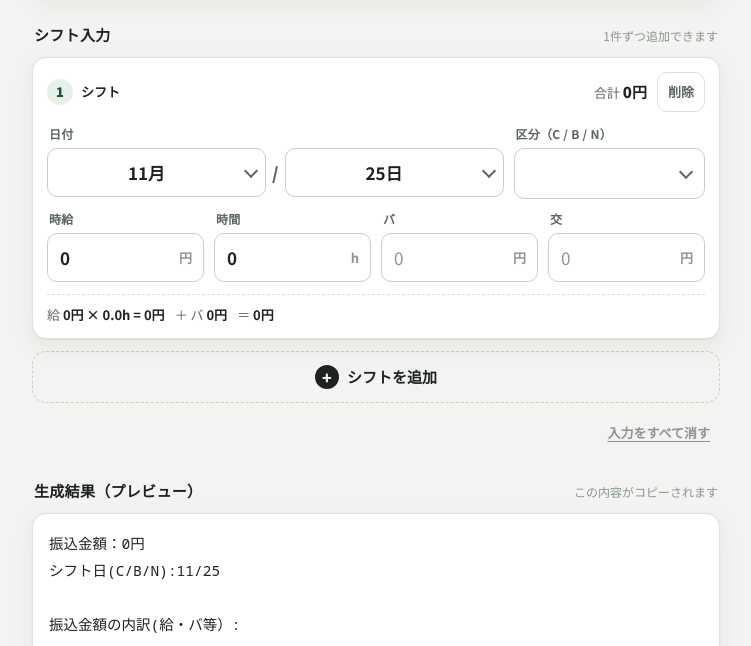
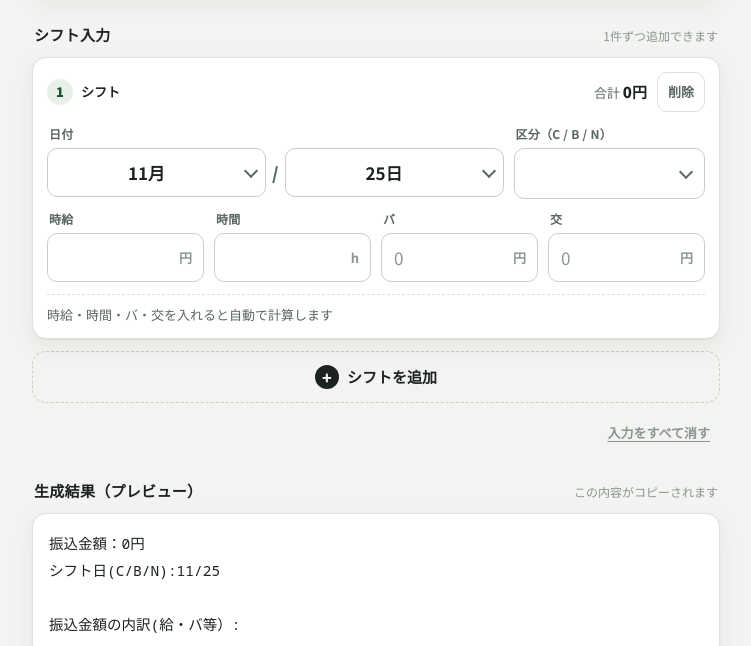
Before and after one commit to inakuntomato/furikomi-shinsei, a plain HTML site: page index.html in a window 1280 px wide. Shown: the part 154-800 px from the top of the page, without its empty margins (264-1015 px from the left). Drawn offline with Linux system fonts and the light colour scheme.

Commit message:
時給・時間の初期値を空にし、追加時の自動フォーカスを廃止

```diff
--- a/index.html
+++ b/index.html
@@ -292,7 +292,7 @@
   function nextId(){ idSeq++; return 'row-' + idSeq + '-' + Date.now(); }
 
   var initial = [
-    { type:'', wage:'0', hours:'0', back:'', transport:'' }
+    { type:'', wage:'', hours:'', back:'', transport:'' }
   ];
 
   function todayMonthDay(){
@@ -332,7 +332,7 @@
 
   function createCard(data){
     var md = resolveMonthDay(data);
-    data = data || { type:'', wage:'0', hours:'0', back:'', transport:'' };
+    data = data || { type:'', wage:'', hours:'', back:'', transport:'' };
     var card = document.createElement('div');
     card.className = 'card';
     card.dataset.id = nextId();
@@ -358,8 +358,8 @@
         '</select></div></div>' +
       '</div>' +
       '<div class="grid-3">' +
-        '<div class="field"><label>時給</label><div class="unit"><input class="f-wage" type="number" inputmode="numeric" min="0" step="1" placeholder="1300" value="' + escapeAttr(data.wage) + '"><span>円</span></div></div>' +
-        '<div class="field"><label>時間</label><div class="unit"><input class="f-hours" type="number" inputmode="decimal" min="0" step="0.5" placeholder="6.0" value="' + escapeAttr(data.hours) + '"><span>h</span></div></div>' +
+        '<div class="field"><label>時給</label><div class="unit"><input class="f-wage" type="number" inputmode="numeric" min="0" step="1" value="' + escapeAttr(data.wage) + '"><span>円</span></div></div>' +
+        '<div class="field"><label>時間</label><div class="unit"><input class="f-hours" type="number" inputmode="decimal" min="0" step="0.5" value="' + escapeAttr(data.hours) + '"><span>h</span></div></div>' +
         '<div class="field"><label>バ</label><div class="unit"><input class="f-back" type="number" inputmode="numeric" min="0" step="1" placeholder="0" value="' + escapeAttr(data.back) + '"><span>円</span></div></div>' +
         '<div class="field"><label>交</label><div class="unit"><input class="f-transport" type="number" inputmode="numeric" min="0" step="1" placeholder="0" value="' + escapeAttr(data.transport) + '"><span>円</span></div></div>' +
       '</div>' +
@@ -507,9 +507,6 @@
     cardsEl.appendChild(card);
     renumber();
     update();
-    var dateInput = card.querySelector('.f-month');
-    if (dateInput) dateInput.focus();
-    card.scrollIntoView({ behavior:'smooth', block:'center' });
   });
 
   resetBtn.addEventListener('click', function(){
```
